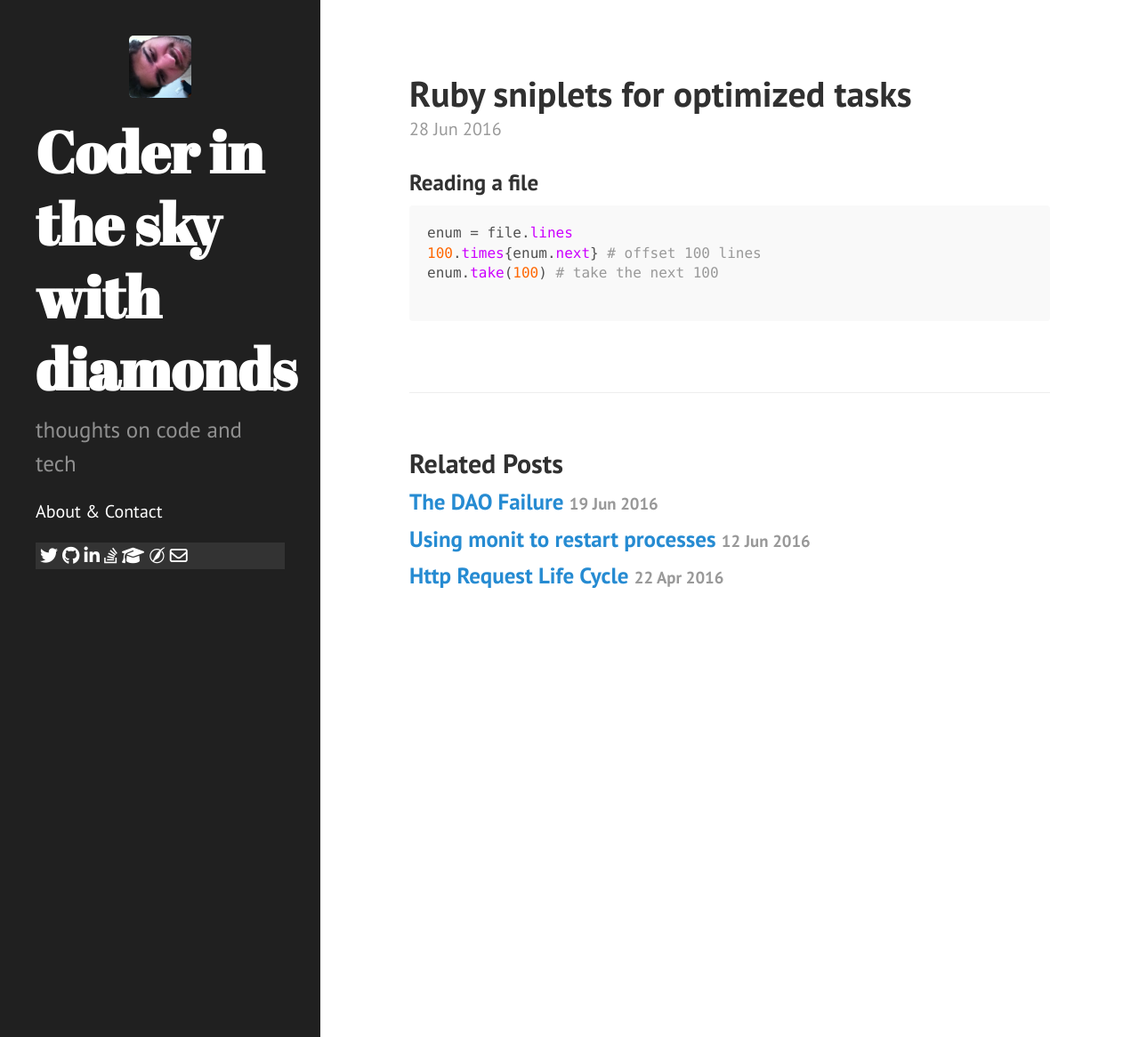
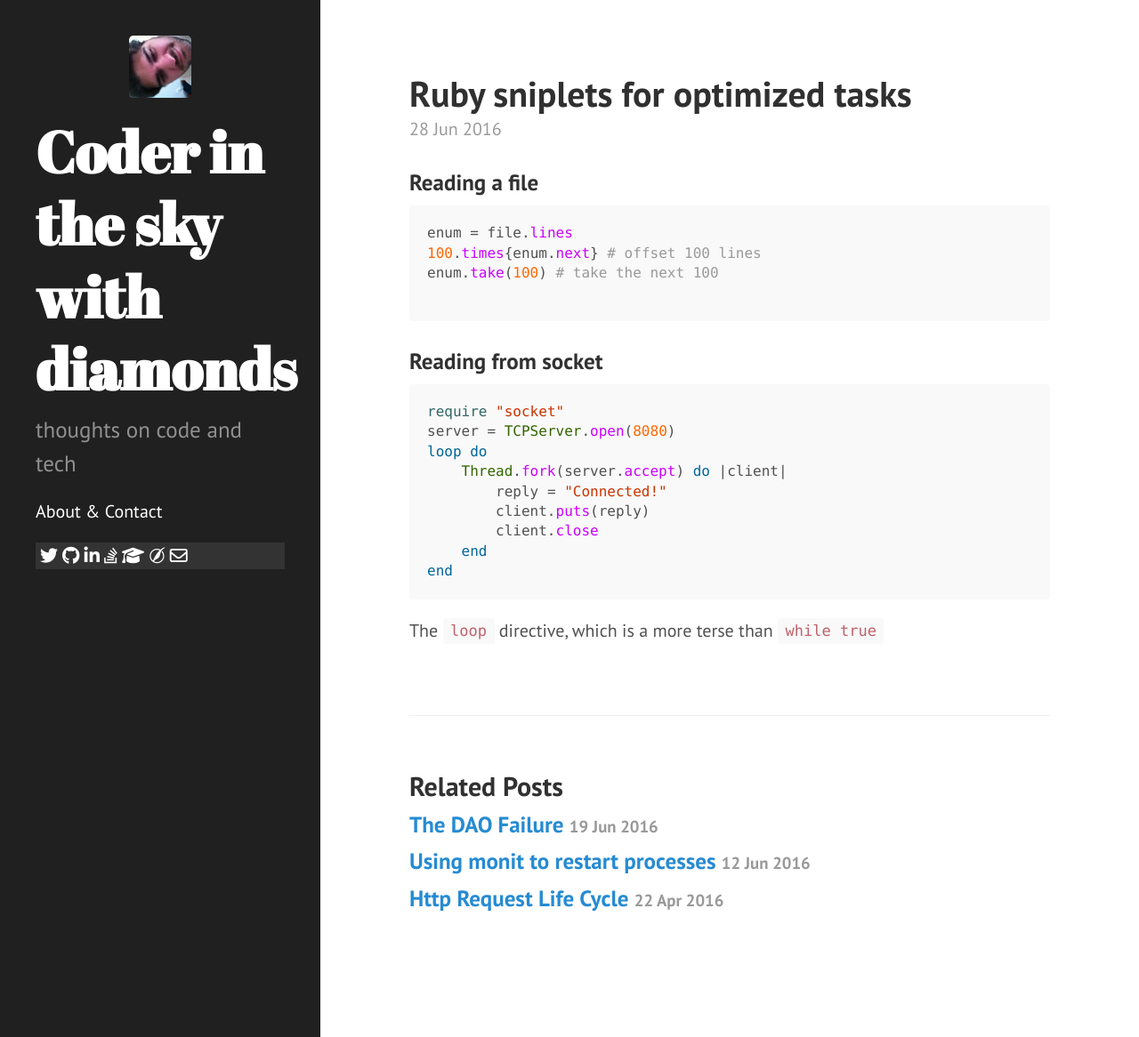
Before and after one commit to xymor/xymor.github.io, a Jekyll site: the page built from _posts/2016-06-28-ruby-sniplets-for-optimzed-tasks.markdown, in a window 1280 px wide and 1166 px high. Shown: the whole window at 89% size. Built offline with Jekyll 4.4.1, drawn with Linux system fonts in a browser that asks for light colours; nearby versions of some CDN libraries; comment, search, counter and statistics services are not loaded.

Commit message:
Post update: Ruby sniplets for optimized tasks

```diff
--- a/_posts/2016-06-28-ruby-sniplets-for-optimzed-tasks.markdown
+++ b/_posts/2016-06-28-ruby-sniplets-for-optimzed-tasks.markdown
@@ -11,3 +11,18 @@ enum = file.lines
 enum.take(100) # take the next 100
 
 ~~~~
+
+### Reading from socket
+
+~~~~ruby
+require "socket"
+server = TCPServer.open(8080)
+loop do
+    Thread.fork(server.accept) do |client|
+        reply = "Connected!"
+        client.puts(reply)
+        client.close
+    end
+end
+~~~~
+ The `loop` directive, which is a more terse than `while true`
```
